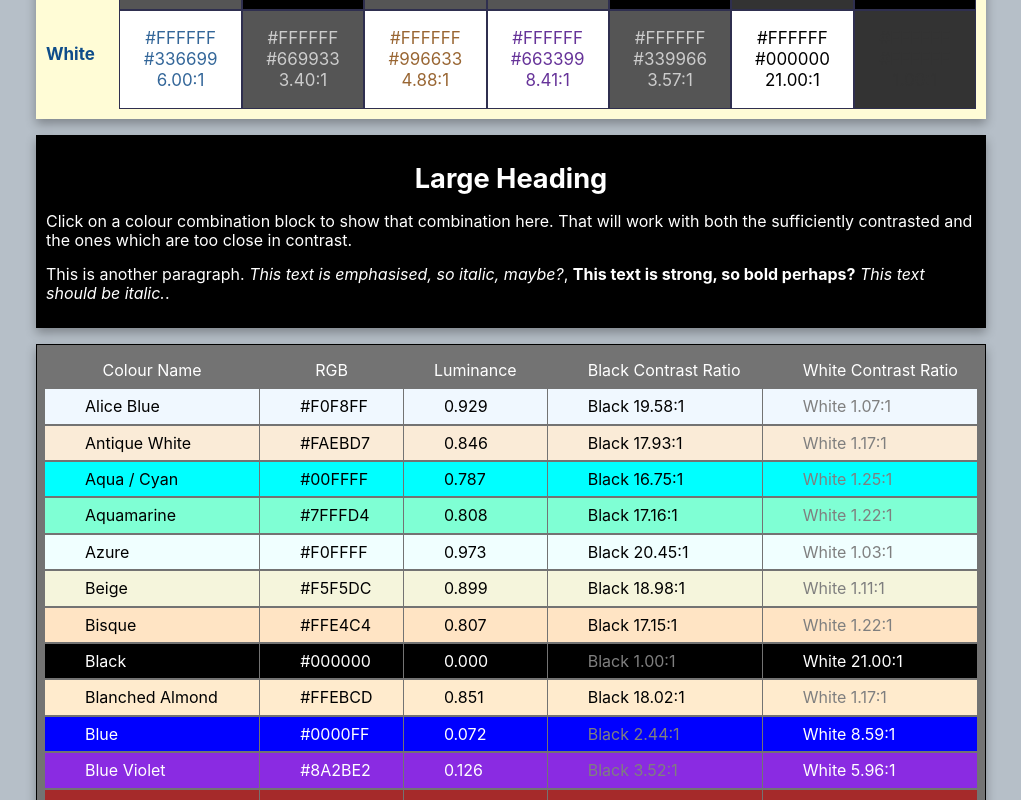
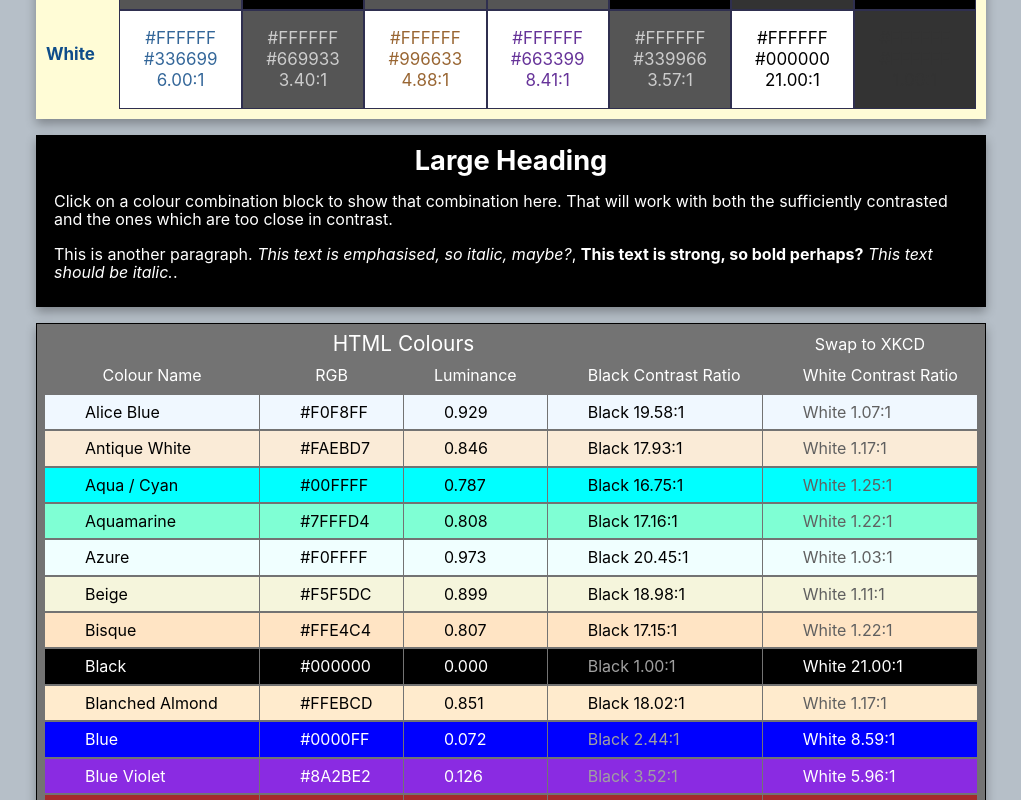
Before and after one commit to JulianNicholls/palette-visualiser-3, a React app: page / in a window 1280 px wide. Shown: the part 900-1700 px from the top of the page, without its empty margins (129-1150 px from the left). Built offline with nearby package versions, Linux system fonts and the light colour scheme.

Commit message:
Add displayt of XKCD colours

```diff
--- a/src/components/HTMLColourList.js
+++ b/src/components/HTMLColourList.js
@@ -1,6 +1,8 @@
 import React from 'react';
 
 import HTMLColours from '../HTMLColours';
+import XKCDColours from '../XKCDColours';
+
 import {
   ratioThreshold,
   rgbStrToObject,
@@ -13,12 +15,17 @@ const white = { r: 255, g: 255, b: 255 };
 
 class HTMLColourList extends React.Component {
   state = {
+    selected: 'html',
     colourList: [],
     sortOrder: 'name'
   };
 
   componentDidMount() {
-    const colours = [...HTMLColours];
+    this.loadColours();
+  }
+
+  loadColours = (selected = this.state.selected) => {
+    const colours = selected === 'xkcd' ? [...XKCDColours] : [...HTMLColours];
 
     colours.forEach(colour => {
       colour.rgb = rgbStrToObject(colour.value);
@@ -26,7 +33,7 @@ class HTMLColourList extends React.Component {
     });
 
     this.setState(() => ({ colourList: colours }));
-  }
+  };
 
   sortByName = () => {
     const { colourList, sortOrder } = this.state;
@@ -76,22 +83,43 @@ class HTMLColourList extends React.Component {
     this.setState(() => ({ colourList: colours, sortOrder: 'luminancer' }));
   };
 
+  swapColours = () => {
+    const newSelected = this.state.selected === 'xkcd' ? 'html' : 'xkcd';
+
+    this.loadColours(newSelected);
+
+    this.setState({ selected: newSelected });
+  };
+
   render() {
+    const { selected, colourList } = this.state;
+
     return (
       <div className="html-colour-list">
+        <span className="html-colour-list__title">
+          {selected.toUpperCase()} Colours
+        </span>
+        <button onClick={this.swapColours}>
+          Swap to {selected === 'xkcd' ? 'HTML' : 'XKCD'}
+        </button>
+
         <button onClick={this.sortByName}>Colour Name</button>
         <button onClick={this.sortByRGB}>RGB</button>
         <button onClick={this.sortByLuminance}>Luminance</button>
         <div>Black Contrast Ratio</div>
         <div>White Contrast Ratio</div>
 
-        {this.state.colourList.map(({ name, value, rgb, luminance }) => {
+        {colourList.map(({ name, value, rgb, luminance }) => {
           const blackRatio = contrastRatio(rgb, black);
           const whiteRatio = contrastRatio(rgb, white);
 
+          // Choose the colour for the name based on the better ratio
           const nameColour = blackRatio > whiteRatio ? 'black' : 'white';
-          const blackColour = blackRatio > ratioThreshold ? 'black' : '#7f7f7f';
-          const whiteColour = whiteRatio > ratioThreshold ? 'white' : '#7f7f7f';
+
+          // Display black and white on the colour, if the ratio is good then use
+          // black or white, otherwise use a mid-grey biased toward the opposite
+          const blackColour = blackRatio > ratioThreshold ? 'black' : '#a0a0a0';
+          const whiteColour = whiteRatio > ratioThreshold ? 'white' : '#606060';
 
           return [
             <div key={name} style={{ background: value, color: nameColour }}>
--- a/src/styles/styles.scss
+++ b/src/styles/styles.scss
@@ -143,7 +143,7 @@ h1 {
 
   .block {
     border: 1px solid $input-bg;
-    cursor: default;
+    cursor: pointer;
 
     p {
       line-height: 21px;
@@ -156,7 +156,11 @@ h1 {
   border: 2px solid black;
   box-shadow: 0 5px 10px rgba(0, 0, 0, 0.3);
   font-size: 1rem;
-  padding: 0.5rem;
+  padding: 0.5rem 1rem;;
+
+  h1 {
+    margin: 0;
+  }
 }
 
 .html-colour-list {
@@ -169,6 +173,12 @@ h1 {
   grid-template-columns: 3fr 2fr 2fr 3fr 3fr;
   margin-top: 1rem;
   padding: 0.5rem;
+
+  .html-colour-list__title {
+    font-size: 1.3em;
+    grid-column: 1 / -2;
+    text-align: center;
+  }
 
   div {
     padding: 0.5rem 0;
@@ -183,6 +193,7 @@ h1 {
 
     &:hover {
       color:aquamarine;
+      outline: 1px solid aquamarine;
     }
   }
 }
```
